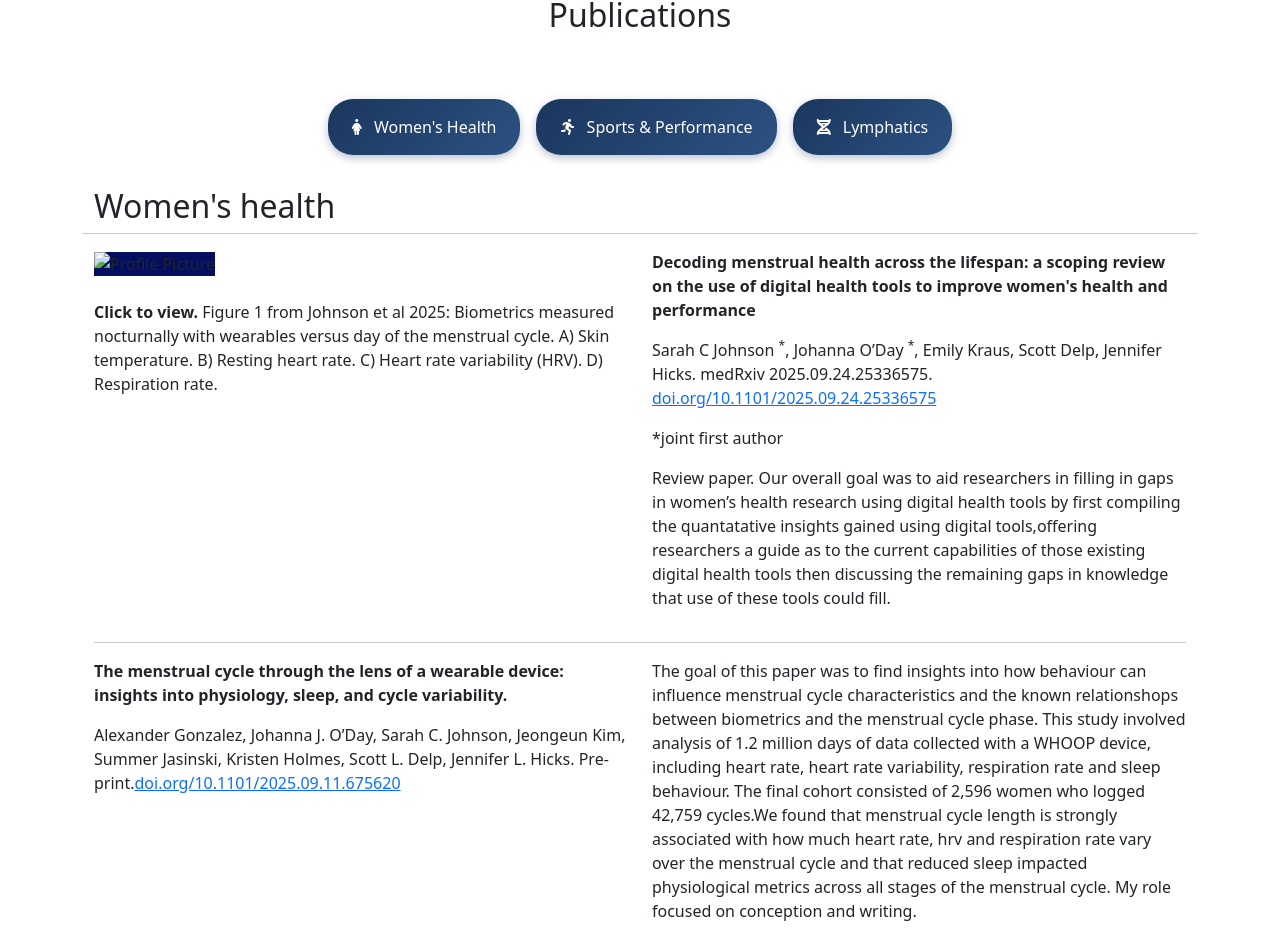
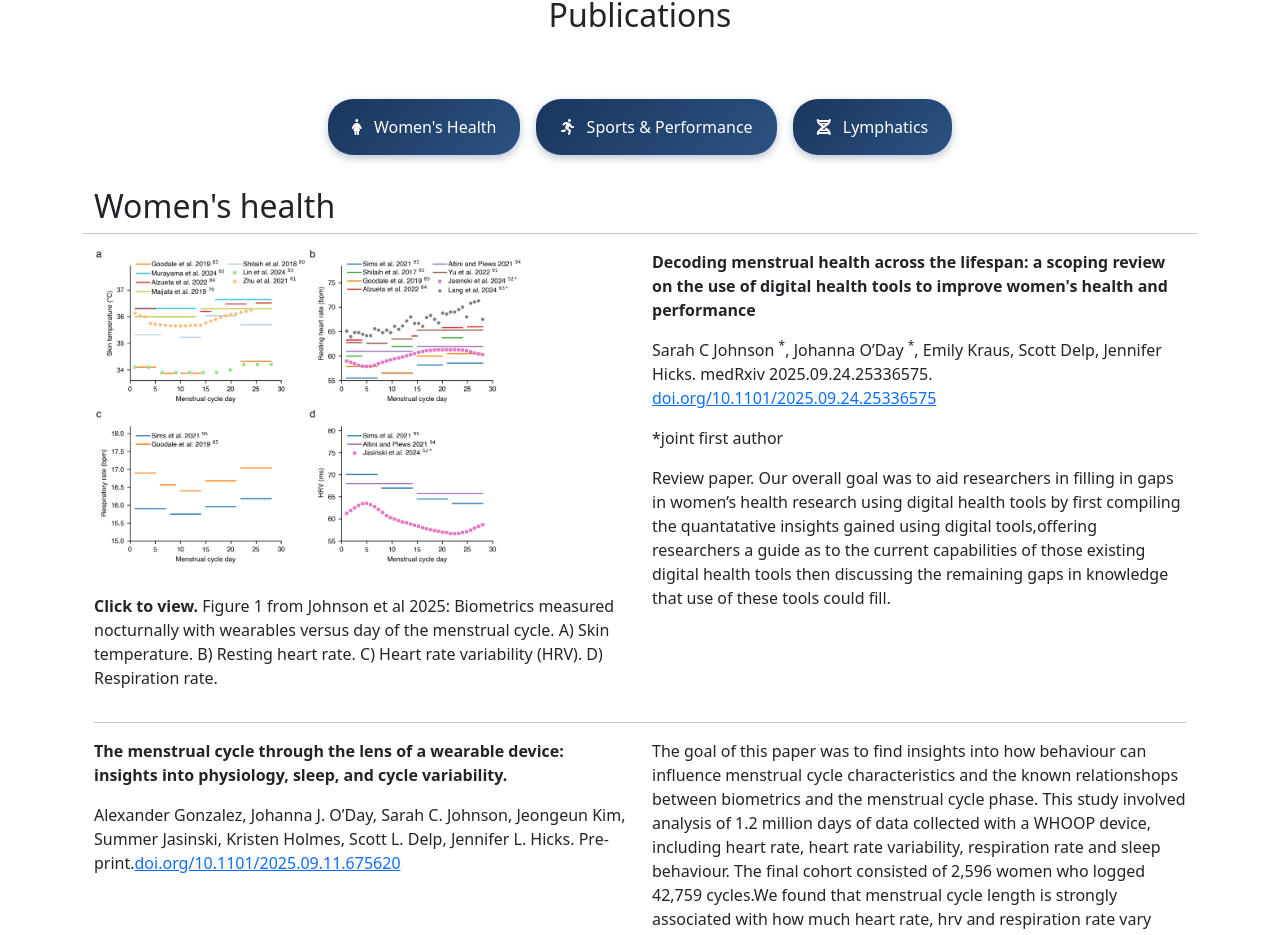
Before and after one commit to johnsara04/mysite_static, a Jekyll site: the page built from publications.html, in a window 1280 px wide. Shown: the part 451-1386 px from the top of the page. Built offline with Jekyll 4.4.1, drawn with Linux system fonts in a browser that asks for light colours; nearby versions of some CDN libraries.

Commit message:
Update publications.html

```diff
--- a/publications.html
+++ b/publications.html
@@ -41,7 +41,7 @@
 <div class="col-md-6" id='womenshealth'>
 
 <figure>
- <img class="img-responsive" src="{{url_for('static',filename='img/Figure_1_full.png')}}" alt="Profile Picture" width="80%"
+ <img class="img-responsive" src="{{ '/img/Figure_1_full.png' | relative_url }}"  alt="Profile Picture" width="80%"
     style="background-color:#030E61;padding:0px;" onclick="openLightbox(this.src)">
     <br><br>
     <figcaption><b>Click to view. </b>Figure 1 from Johnson et al 2025: Biometrics measured nocturnally with wearables versus day of the menstrual cycle. A) Skin temperature. B) Resting heart rate. C) Heart rate variability (HRV). D) Respiration rate. </figcaption>
@@ -88,7 +88,7 @@
 </div>
 <div class="col-md-6">
 <figure>
-<img class="img-responsive" src="{{url_for('static',filename='img/pred_source3.png')}}" alt="Profile Picture" width="100%" style="background-color:#030E61" >
+<img class="img-responsive" src="{{ '/img/pred_source3.png' | relative_url }}" alt="Profile Picture" width="100%" style="background-color:#030E61" >
     <br><br>
 </figure>
 </div>
@@ -98,7 +98,7 @@
 
 <div class="col-md-6">
 <figure>
-<img class="img-responsive" src="{{url_for('static',filename='img/F3.large.png')}}" alt="Profile Picture" width="100%" style="background-color:#030E61" >
+<img class="img-responsive" src="{{ '/img/F3_large.png' | relative_url }}"  alt="Profile Picture" width="100%" style="background-color:#030E61" >
     <br><br>
     <figcaption>Figure 3 from St. Pierre et al 2026, Preprint. Daily urine hormone tests (for metabolites of Estrogen (E3G) and Progesterone (PdG) in addition to Luteinizing hormone (LH) and Follicle Stimulating Hormone (FSH)) from 2 months prior to 7 months post testosterone treatment in a transmale.</figcaption>
 </figure>
@@ -131,7 +131,7 @@
 
 
 <figure>
-<img class="img-responsive" src="{{url_for('static',filename='img/figure_1_in_review.png')}}" alt="Profile Picture" width="70%" style="background-color:#030E61" >
+<img class="img-responsive" src="{{ '/img/figure_1_in_review.png' | relative_url }}"  alt="Profile Picture" width="70%" style="background-color:#030E61" >
     <br><br>
     <figcaption>Graphical abstract from Yufeng et al 2022, Mater Today Bio. </figcaption>
 </figure>
@@ -156,7 +156,7 @@
 
 
 <figure>
-<img class="img-responsive" src="{{url_for('static',filename='img/figure_1_tcells.png')}}" alt="Profile Picture" width="100%" style="background-color:#030E61" onclick="openLightbox(this.src)">
+<img class="img-responsive" src="{{ '/img/figure_1_tcells.png' | relative_url }}"  alt="Profile Picture" width="100%" style="background-color:#030E61" onclick="openLightbox(this.src)">
     <br><br>
     <figcaption><b> Click to view</b>. Figure 1 from Johnson et al 2021: Depicting the A) Lymph node features split up into B) Cubes with each cell acting as an agent following rules with probabilities of behaviour
     depending on C) agent environment and history </figcaption>
@@ -193,7 +193,7 @@
 
 <div class="col-md-6">
 <figure>
-<img class="img-responsive" src="{{url_for('static',filename='img/F1_LV.png')}}" alt="Profile Picture" width="100%" style="background-color:#030E61" onclick="openLightbox(this.src)">
+<img class="img-responsive" src="{{ '/img/F1_LV.png' | relative_url }}" alt="Profile Picture" width="100%" style="background-color:#030E61" onclick="openLightbox(this.src)">
     <br><br>
     <figcaption><b> Click to view</b>. Figure 1 from Johnson et al 2020. PLOS One.  </figcaption>
 </figure>
```
